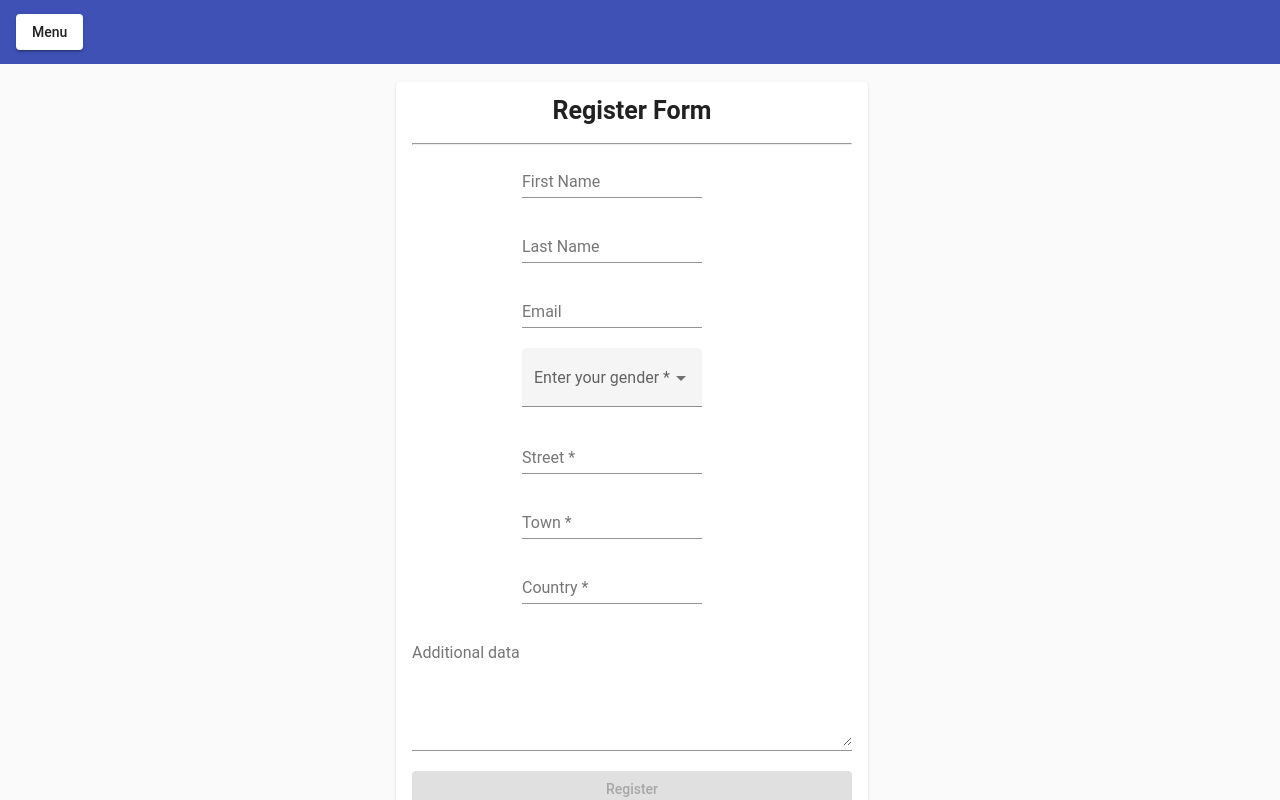
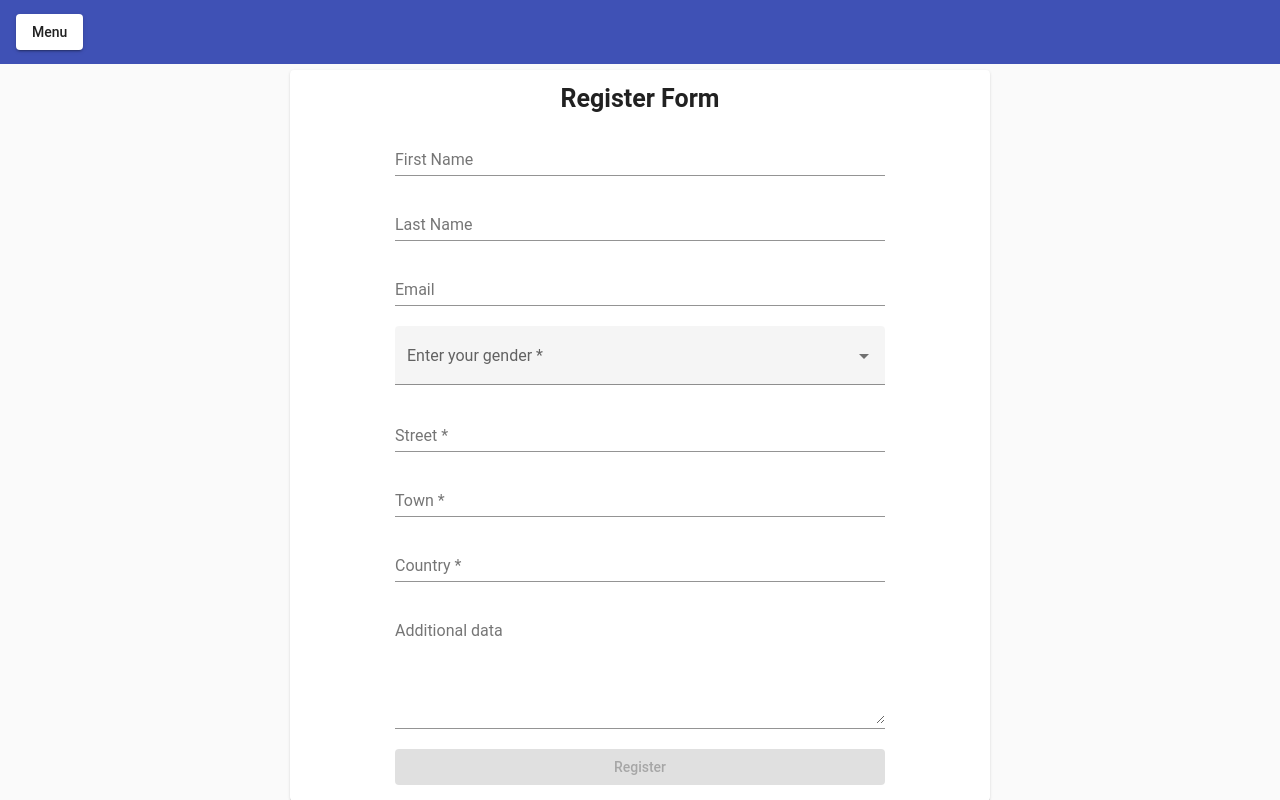
Before and after one commit to Touzen666/Form-Validation, an Angular app: page /register in a window 1280 px wide. Built offline with nearby package versions, Linux system fonts and the light colour scheme.

Commit message:
change styles

```diff
--- a/src/app/app.component.html
+++ b/src/app/app.component.html
@@ -1,5 +1,5 @@
-<mat-drawer-container class="example-container" hasBackdrop="false">
-  <mat-drawer #drawer mode="push" class="drawer">
+<mat-sidenav-container class="example-container">
+  <mat-sidenav #drawer mode="over" class="drawer">
     <h3 class="title">Menu</h3>
     <mat-label>
       <button mat-button class="label-button home" color="primary" routerLink="home">Home</button>
@@ -7,11 +7,11 @@
       <button mat-button class="label-button register" color="primary" routerLink="register">Register</button>
     </mat-label>
 
-  </mat-drawer>
+  </mat-sidenav>
 
-  <mat-drawer-content>
+  <mat-sidenav-content>
 
-    <mat-toolbar color="primary" style=" left: 0 ; right: 0;top: 0; width: 100%;  position: fixed;">
+    <mat-toolbar color="primary" style=" left: 0 ; right: 0;top: 0; width: 100%;  position: fixed; z-index: 100;">
       <button mat-raised-button (click)="drawer.toggle()">Menu</button>
     </mat-toolbar>
     <div class="container" style="margin-top: 70px;">
@@ -21,5 +21,5 @@
 
 
 
-  </mat-drawer-content>
-</mat-drawer-container>
+  </mat-sidenav-content>
+</mat-sidenav-container>
--- a/src/app/registration-form/registration-form.component.css
+++ b/src/app/registration-form/registration-form.component.css
@@ -1,4 +1,4 @@
-
+/*
 @media (min-width: 400px) {
     .registerContainer{
         margin-left: 3vw;
@@ -40,7 +40,7 @@
         margin-left: 37vw;
     margin-right: 37vw;
     }
-  }
+  } */
 .title{
     margin-bottom: 20px;
     font-weight: 600;
@@ -48,17 +48,35 @@
     text-align: center;
 
 }
+.registerContainer{
+  max-width: 700px;
+
+  margin-left: auto;
+  margin-right: auto;
+}
+
 .registerFields{
  max-width: 440px;
+
 }
+
+.example-full-width {
+  width: 100%;
+}
+.example-full-width input {
+  margin-left: auto;
+  margin-right: auto;
+  width: 80%;
+}
+
 @media (min-width: 400px) {
-    .registerFields{
-        padding-left: 25%;
-        padding-right: 25%;
+    .registerFormCard{
+        padding-left: 15%;
+        padding-right: 15%;
     }
   }
 .gender{
-    width: 180px;
+    /* width: 180px; */
 }
 .textAreaField{
     width: 100%;
--- a/src/app/registration-form/registration-form.component.html
+++ b/src/app/registration-form/registration-form.component.html
@@ -5,8 +5,6 @@
 
     <mat-card class="registerFormCard">
         <h2 class="title">{{title}}</h2>
-        <hr>
-        <section class="registerFields">
         <mat-form-field class="example-full-width">
             <mat-label>First Name</mat-label>
             <input matInput type="text" formControlName="firstName" placeholder="Bartosz" />
@@ -39,7 +37,7 @@
                 </mat-succes>
                 -->
         </mat-form-field>
-            <mat-form-field class="gender" appearance="fill">
+        <mat-form-field class="gender" appearance="fill" class="example-full-width">
             <mat-label>Enter your gender</mat-label>
             <mat-select formControlName="gender">
                 <mat-option>--</mat-option>
@@ -88,7 +86,7 @@
                 -->
         </mat-form-field>
 
-        </section>
+
         <mat-form-field class="textAreaField">
             <mat-label>Additional data</mat-label>
             <textarea matInput formControlName="textArea" class="textArea"
```
Lines whose indentation alone changed are shown as unchanged.
